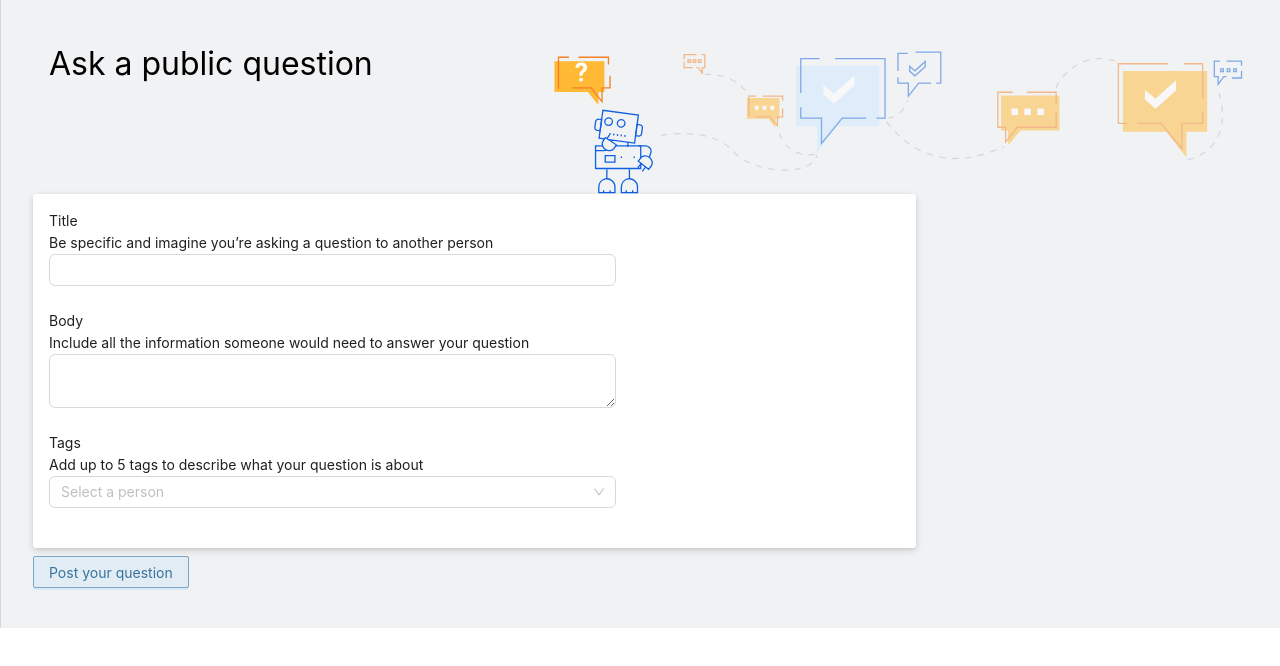
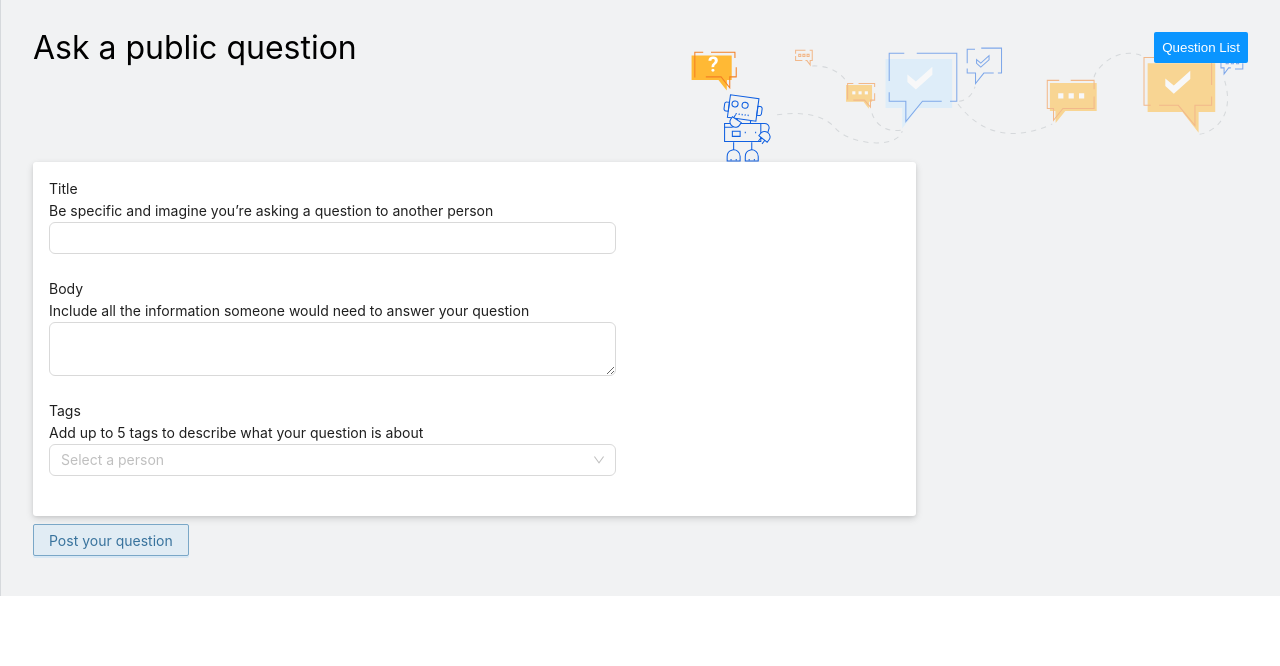
Before and after one commit to Kasun002/gw-stack-overflow, a React (Create React App) app: page /question in a window 1280 px wide. Shown: the top 666 px of the page. Built offline with nearby package versions, Linux system fonts and the light colour scheme.

Commit message:
Tags move in to component directory

```diff
--- /dev/null
+++ b/src/components/Tags.tsx
@@ -0,0 +1,11 @@
+import React from 'react';
+
+const QuestionTags: React.FC<{ tags: String[] | undefined }> = ({ tags }) => {
+
+
+    return (
+        <div className="tags">{tags?.map((tag, index) => <div key={index} className='tag_question'>{tag}</div>)}</div>
+    );
+}
+
+export default QuestionTags;
--- a/src/components/Title.tsx
+++ b/src/components/Title.tsx
@@ -2,19 +2,20 @@ import React from 'react';
 import { useNavigate } from 'react-router-dom';
 import { HeaderTitle } from '../utils/Interfaces';
 
-const Title: React.FC<HeaderTitle> = ({ title }) => {
+const Title: React.FC<HeaderTitle> = ({ title, urlText ,url }) => {
 
     const navigate = useNavigate();
 
     const askQuestion = () => {
-        navigate('/question');
+        const nav = url ?? '/question'
+        navigate(nav);
     }
 
     return (
         <div className='header__top'>
             <h1>{title ? title : 'All Questions'}</h1>
             <button onClick={askQuestion}>
-                Ask Question
+                {urlText ?? 'Ask Question'}
             </button>
         </div>
     );
--- a/src/pages/detail/QuestionDetail.tsx
+++ b/src/pages/detail/QuestionDetail.tsx
@@ -4,6 +4,7 @@ import Title from '../../components/Title';
 import { AppContext } from '../../context/AppContext';
 import './QuestionDetail.css';
 import QuestionTopMeta from './QuestionTopMeta';
+import QuestionTags from '../../components/Tags';
 
 const QuestionDetailPage = () => {
     const { id } = useParams();
@@ -26,7 +27,7 @@ const QuestionDetailPage = () => {
                             </div>
                             <div className="question-summary">
                                 <div>{question?.body}</div>
-                                <div className="tags">{question?.tags?.map(tag => <div key={tag} className='tag_question'>{tag}</div>)}</div>
+                                <QuestionTags tags={question?.tags}></QuestionTags>
                                 <div className="details">
                                     <span className="author">asked by {question?.author}</span>
                                     <span className="timestamp">{question?.timestamp}</span>
--- a/src/pages/list/QuestionList.tsx
+++ b/src/pages/list/QuestionList.tsx
@@ -4,6 +4,7 @@ import Header from '../../components/header/Header';
 import { AppContext } from '../../context/AppContext';
 import './QuestionList.css';
 import { PAGE_SIZE } from '../../utils/Constants';
+import QuestionTags from '../../components/Tags';
 
 const QuestionListPage = () => {
     const contextData = useContext(AppContext);
@@ -34,7 +35,7 @@ const QuestionListPage = () => {
                         <div className="question-summary">
                             <Link to={`/question/${question.id}`} className="title">{question.title}</Link>
                             <div>{question.body}</div>
-                            <div className="tags">{question.tags.map((tag: string) => <span key={tag} className='tag_question'>{tag}</span>)}</div>
+                            <QuestionTags tags={question?.tags}></QuestionTags>
                             <div className="details">
                                 <span className="author">asked by {question.author}</span>
                                 <span className="timestamp">{question.timestamp}</span>
--- a/src/pages/question/Question.tsx
+++ b/src/pages/question/Question.tsx
@@ -5,6 +5,7 @@ import { TagsOptions } from '../../utils/Options';
 import './Question.css';
 import { Question } from '../../utils/Interfaces';
 import useRandomName from '../../hooks/UseRandomName';
+import Title from '../../components/Title';
 
 const QuestionPage = () => {
     const [questionForm] = Form.useForm();
@@ -52,10 +53,8 @@ const QuestionPage = () => {
 
     return (
         <div className='container'>
-            <div className='header header__img'>
-                <div className='header__top'>
-                    <h1>Ask a public question</h1>
-                </div>
+            <div className='header__img'>
+                <Title title='Ask a public question' url='/' urlText='Question List'></Title>
             </div>
             <div className='card'>
                 <Form
--- a/src/utils/Interfaces.ts
+++ b/src/utils/Interfaces.ts
@@ -21,4 +21,6 @@ export interface RandomNameHook {
 
 export interface HeaderTitle {
   title?: string;
+  urlText?: string;
+  url?: string;
 }
```
Also changed, not shown: src/components/Components.css (added, +8 -0 lines).
